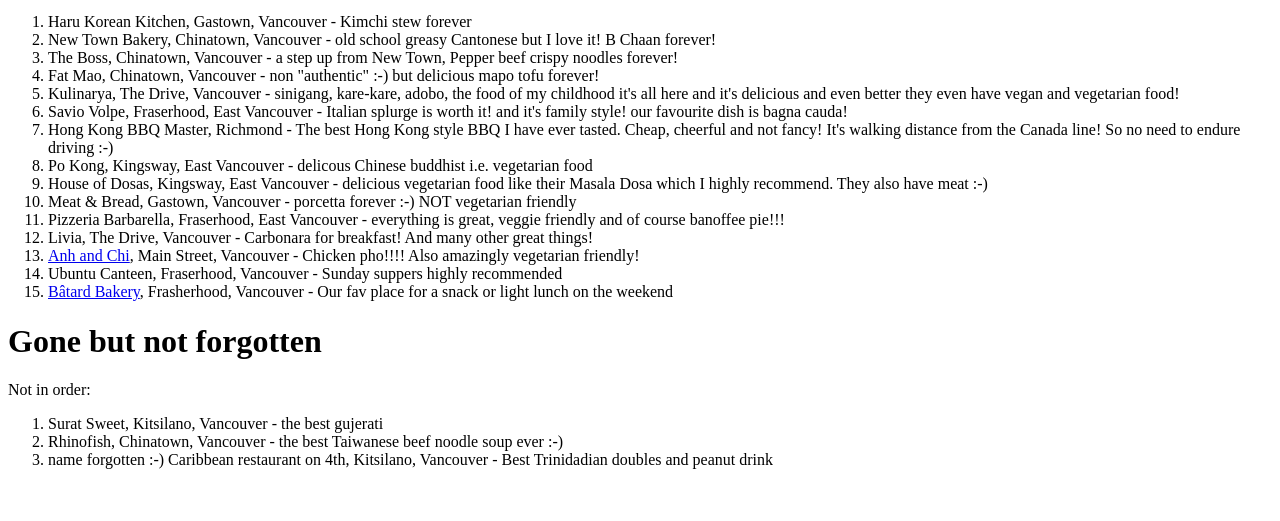
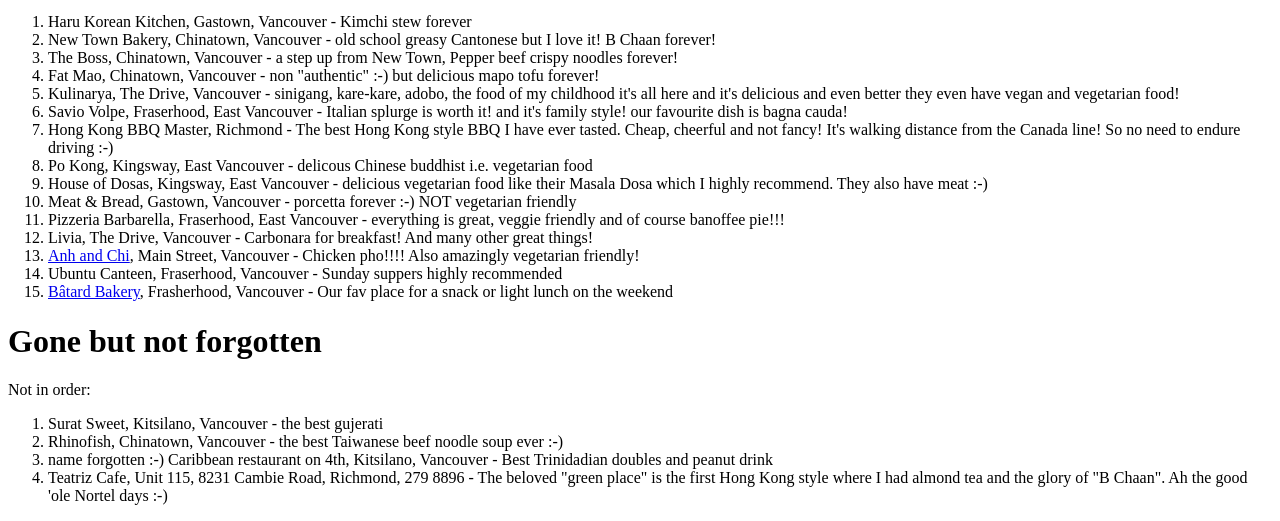
Before and after one commit to rtanglao/restaurant-11ty-fun, an Eleventy site: page src/reviews.md in a window 1280 px wide. Shown: the part 557-1078 px from the top of the page. Before the commit the page ends 1042 px from the top, so only its background shows below. Built offline with nearby package versions, Linux system fonts and the light colour scheme; Eleventy itself is replaced by a stand-in of ours; files that its build step writes are made by us from their sources.

Commit message:
🐁🌹 Updated with Glitch - the green place :-)

```diff
--- a/src/reviews.md
+++ b/src/reviews.md
@@ -54,3 +54,6 @@
 1. Surat Sweet, Kitsilano, Vancouver - the best gujerati
 1. Rhinofish, Chinatown, Vancouver - the best Taiwanese beef noodle soup ever :-)
 1. name forgotten :-) Caribbean restaurant on 4th, Kitsilano, Vancouver - Best Trinidadian doubles and peanut drink
+1. Teatriz Cafe, Unit 115, 8231 Cambie Road, Richmond, 279 8896 - The beloved "green place"
+is the first Hong Kong style  where I had almond tea and the glory of "B Chaan".
+Ah the good 'ole Nortel days :-)
```
